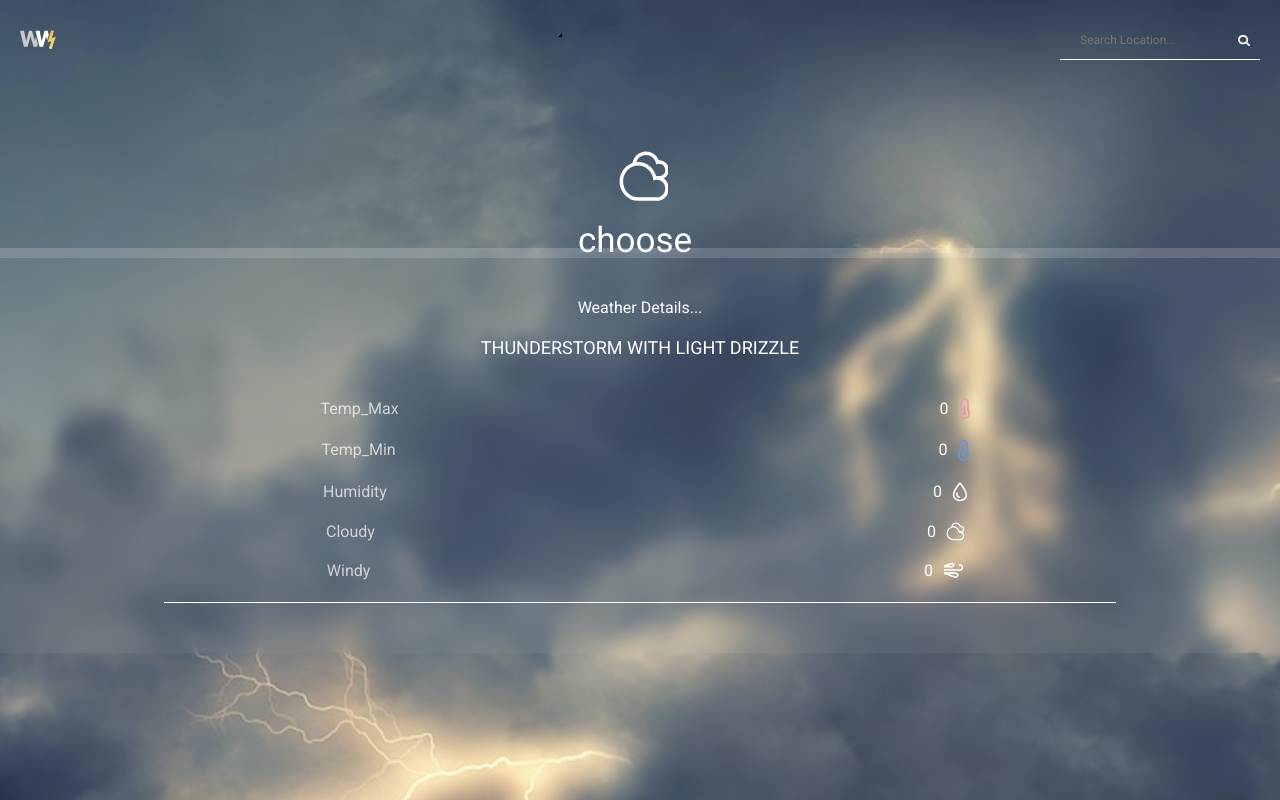
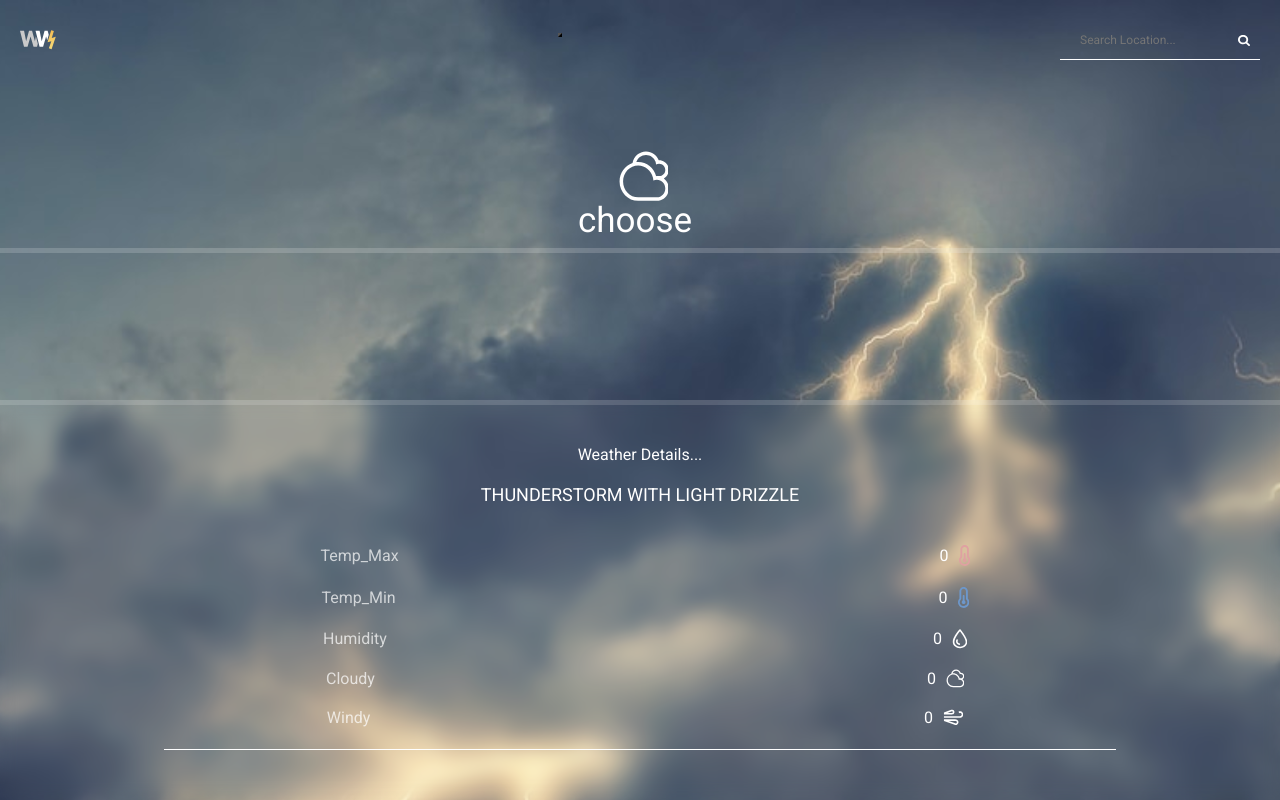
Before and after one commit to Bachidze/WeatherAPI, a React (Vite) app: page / in a window 1280 px wide. Built offline with nearby package versions, Linux system fonts and the light colour scheme.

Commit message:
absolute

```diff
--- a/src/App.css
+++ b/src/App.css
@@ -209,6 +209,14 @@ h6{
 
   .telavi{
     top: 220px;
+    position: absolute;
+    z-index: 2;
+    top: 200px;
+  }
+
+  .main{
+   position: absolute;
+   bottom: 0;
   }
 
 }
```
